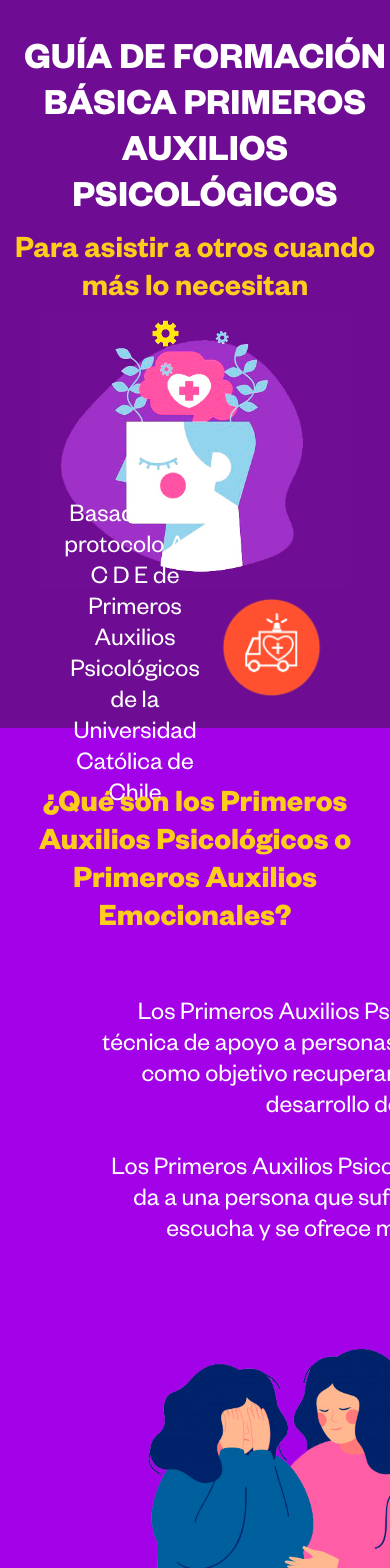
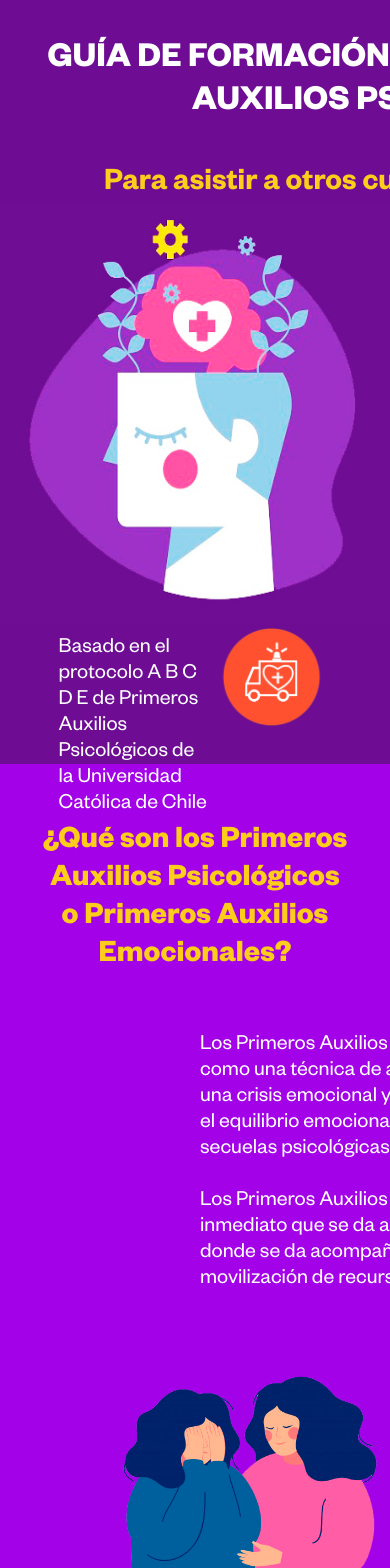
Before and after one commit to dashdancin/pap, a React (Create React App) app: page / in a window 390 px wide. Shown: the top 1568 px of the page. Built offline with nearby package versions, Linux system fonts and the light colour scheme.

Commit message:
query title - subtitle

```diff
--- a/src/components/ConceptDefinition.js
+++ b/src/components/ConceptDefinition.js
@@ -5,7 +5,8 @@ const ConceptDefinition = () => {
  return (
   <div className="bg-CD">
    <h2 className="title-ConceptDefinition">
-    ¿Qué son los Primeros Auxilios Psicológicos o Primeros Auxilios Emocionales?
+    ¿Qué son los Primeros Auxilios Psicológicos <br />o Primeros Auxilios
+    Emocionales?
    </h2>
    <span className="text-ConceptDefinition">
     <p>
--- a/src/components/Cover.js
+++ b/src/components/Cover.js
@@ -5,7 +5,7 @@ export default function Cover() {
  return (
   <div className="background-cover">
    <h1 className="title">
-    GUÍA DE FORMACIÓN BÁSICA PRIMEROS AUXILIOS PSICOLÓGICOS
+    GUÍA DE FORMACIÓN BÁSICA EN PRIMEROS AUXILIOS PSICOLÓGICOS
    </h1>
    <h2 className="subtitle">Para asistir a otros cuando más lo necesitan</h2>
    <img className="img_cover" src={img_cover} alt="imagen de bienestar" />
--- a/src/index.css
+++ b/src/index.css
@@ -4,9 +4,9 @@ html {
 }
 
 :root {
- --size-title: 3.8rem;
+ --size-title: 3.6rem;
  --size-subtitle: 3.2rem;
- --size-text: 2.6rem;
+ --size-text: 2.2rem;
  --main-color: #6e0d94;
  --font-color: #ffffff;
  --font-subcolor: #fecc1b;
@@ -52,8 +52,9 @@ body {
 
 .title {
  margin: 0;
- margin-left: 20px;
  padding-top: 40px;
+ padding-bottom: 40px;
+ border: 0;
  display: flex;
  align-items: center;
  justify-content: center;
@@ -68,11 +69,12 @@ body {
 }
 
 .subtitle {
+ margin: 0;
+ border: 0;
  display: flex;
+ align-items: center;
  justify-content: center;
  text-align: center;
- margin: 0;
- padding-top: 10px;
 }
 .subtitle {
  font-family: FoundersGrotesk-Semibold;
@@ -85,23 +87,27 @@ body {
 .img_cover {
  display: block;
  margin: auto;
+ height: 420px;
+ width: 420px;
 }
 
-/* @media only screen and (max-width: 720px) {
- .background-cover {
-  color: var(--font-color);
-  background-color: var(--main-color);
-  background-size: cover;
+@media screen and (max-width: 1140px) {
+ .title {
+  width: 800px;
+  margin-left: auto;
+  margin-right: auto;
  }
- .img_cover {
-  width: 80%;
+}
+
+@media screen and (max-width: 1140px) {
+ .subtitle {
+  width: 800px;
+  margin-left: auto;
+  margin-right: auto;
  }
-} */
+}
 
 @media screen and (max-width: 1040px) {
- .img_cover {
-  width: 80%;
- }
  .footer-container {
   width: 400px;
  }
@@ -118,9 +124,10 @@ body {
 }
 
 .textbox {
- width: 370px;
+ width: 60vh;
+ height: 200px;
+ padding-top: 40px;
  display: inline-block;
- text-align: center;
 }
 .textbox {
  color: var(--font-color);
@@ -131,7 +138,7 @@ body {
 
 .symbol_cruz {
  width: 120px;
- margin-bottom: 16px;
+ margin-bottom: 30px;
 }
 
 .bg-CD {
@@ -166,7 +173,6 @@ body {
  margin-left: 10rem;
  position: relative;
  display: inline-block;
- text-align: center;
 }
 
 .subtext-ConceptDefinition {
@@ -176,16 +182,16 @@ body {
  font-weight: 500;
 }
 
-.subtext-ConceptDefinition {
- width: 700px;
- margin-left: 10rem;
+.text-ConceptDefinition {
+ width: 470px;
+ margin-left: 20rem;
  /* position: relative; */
  display: inline-block;
- text-align: center;
 }
 
 .img1-ConceptDefinition {
- width: 600px;
+ width: 500px;
+ display: inline-block;
 }
 
 .img2-ConceptDefinition {
```
